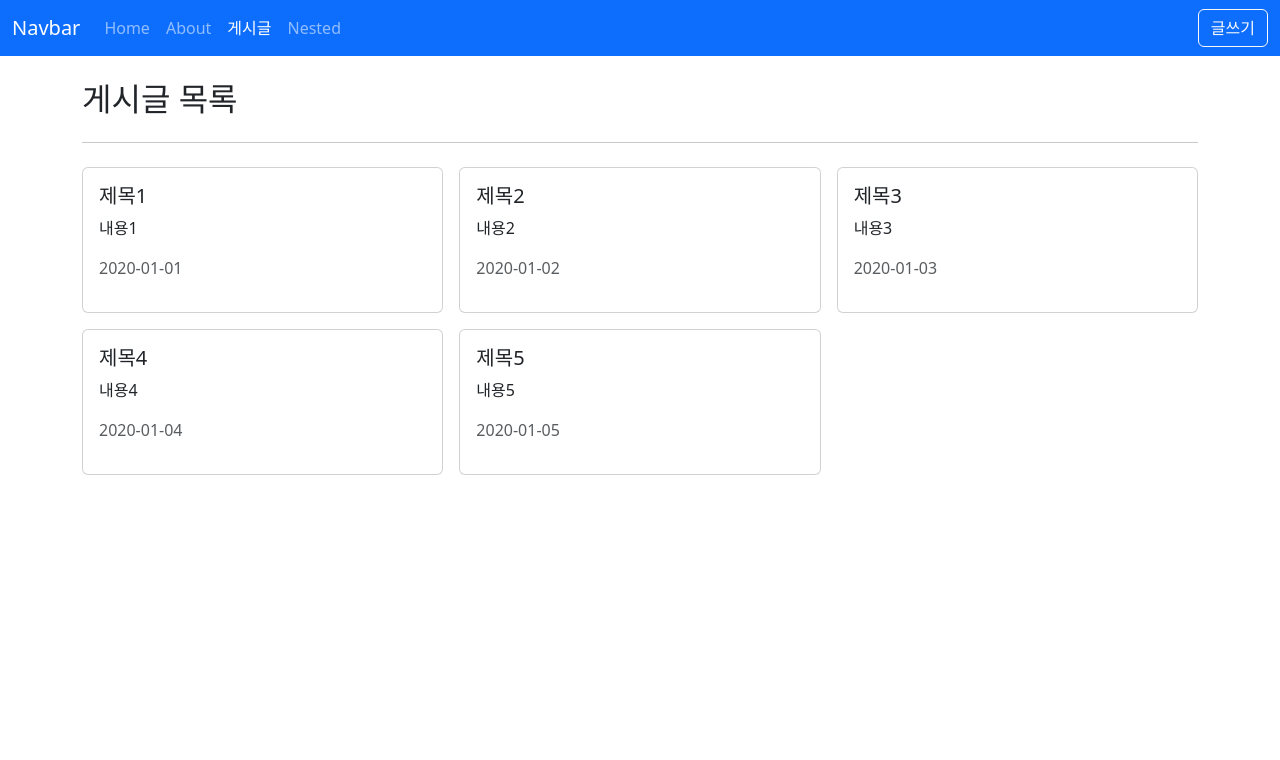
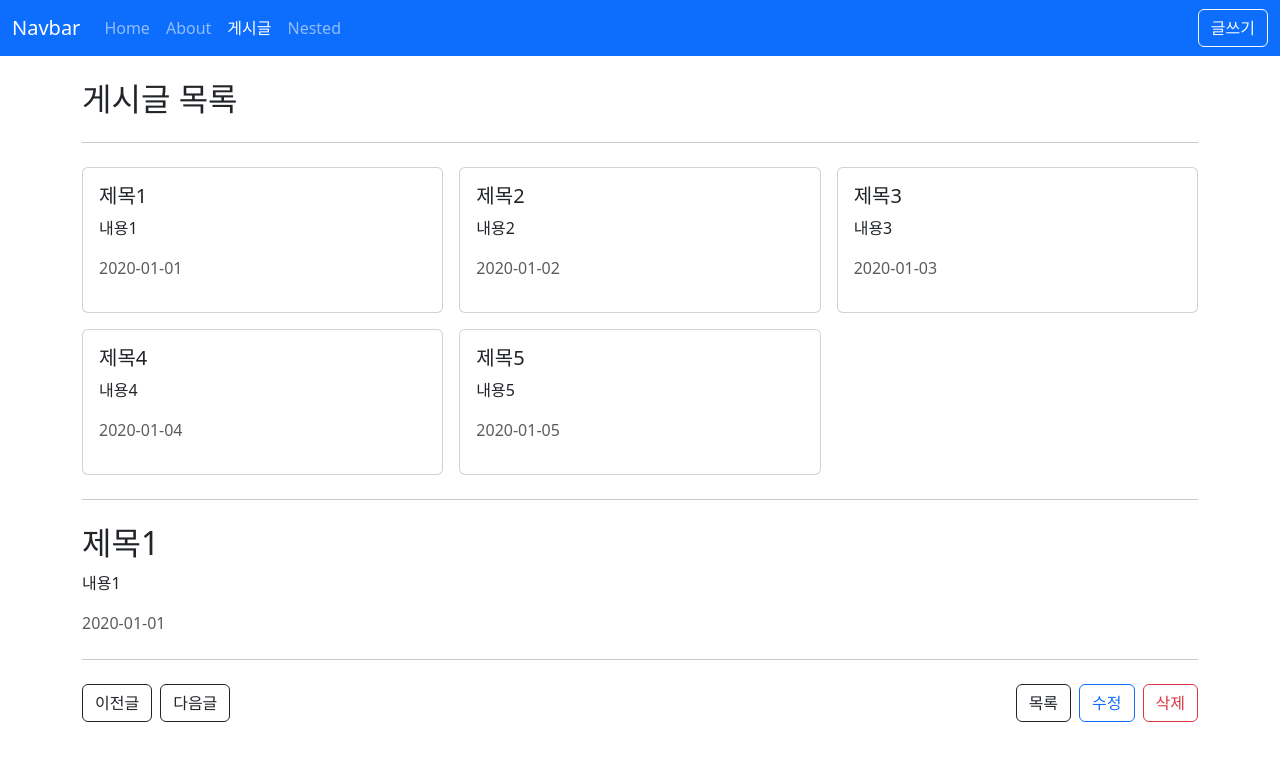
Before and after one commit to Woochang1132/vue3-project, a Vue app: page /posts in a window 1280 px wide. Shown: the top 760 px of the page. Built offline with nearby package versions, Linux system fonts and the light colour scheme.

Commit message:
[개발] props 설정을 통한 게시판 상세 표출하기

```diff
--- a/src/router/index.js
+++ b/src/router/index.js
@@ -36,6 +36,7 @@ const routes = [
     path: '/posts/:id',
     name: 'PostDetail',
     component: PostDetailView,
+    props: true,
   },
   {
     path: '/posts/:id/edit',
--- a/src/views/posts/PostDetailView.vue
+++ b/src/views/posts/PostDetailView.vue
@@ -28,13 +28,16 @@
 </template>
 
 <script setup>
-import { useRoute, useRouter } from 'vue-router';
+import { useRouter } from 'vue-router';
 import { getPostById } from '@/api/posts';
 import { ref } from 'vue';
 
-const route = useRoute();
+const props = defineProps({
+  id: String,
+});
+
 const router = useRouter();
-const id = route.params.id;
+// const id = route.params.id;
 const form = ref({});
 
 /*
@@ -50,14 +53,15 @@ const form = ref({});
 */
 
 const fetchPost = () => {
-  const data = getPostById(id);
+  const data = getPostById(props.id);
   form.value = { ...data };
 };
 
 fetchPost();
 
 const goListPage = () => router.push({ name: 'PostList' });
-const goEditPage = () => router.push({ name: 'PostEdit', params: { id } });
+const goEditPage = () =>
+  router.push({ name: 'PostEdit', params: { id: props.id } });
 </script>
 
 <style lang="scss" scoped></style>
--- a/src/views/posts/PostListView.vue
+++ b/src/views/posts/PostListView.vue
@@ -12,11 +12,14 @@
         ></PostItem>
       </div>
     </div>
+    <hr class="my-4" />
+    <PostDetailView id="1"></PostDetailView>
   </div>
 </template>
 
 <script setup>
 import PostItem from '@/components/posts/PostItem.vue';
+import PostDetailView from './PostDetailView.vue';
 import { getPosts } from '@/api/posts';
 import { ref } from 'vue';
 import { useRouter } from 'vue-router';
```
